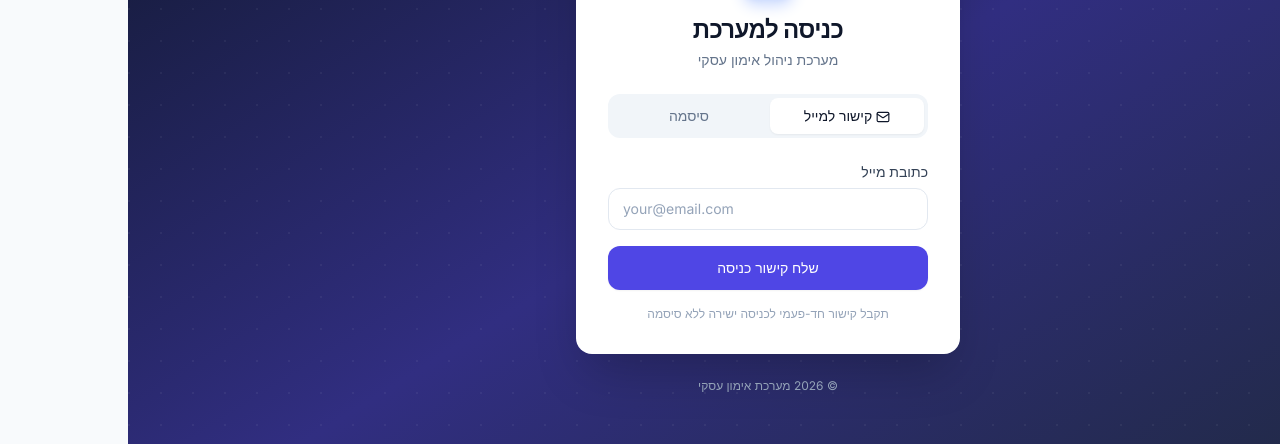
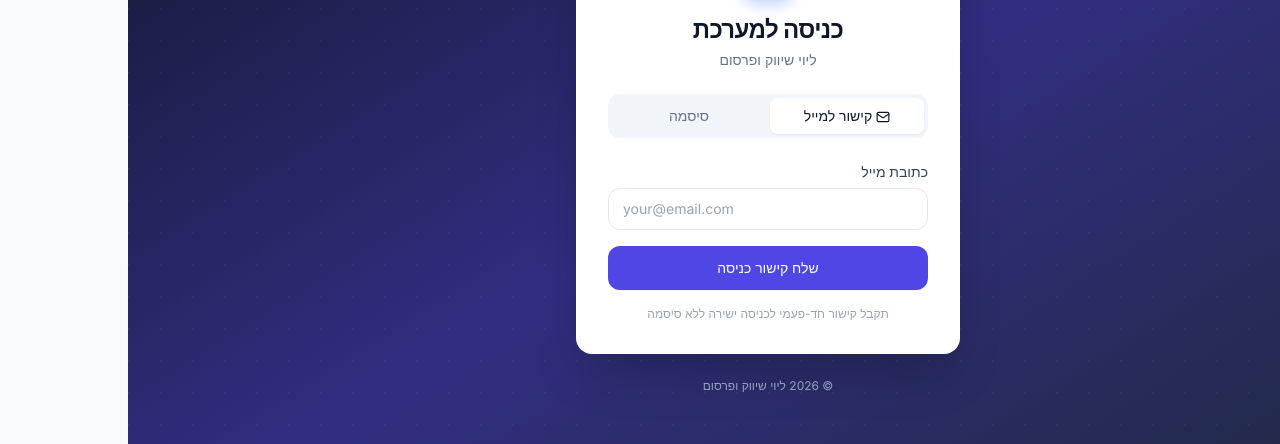
Before and after one commit to yhk207137-collab/coach-app, a React (Vite) app in the folder frontend/: page /login in a window 1280 px wide. Shown: the part 248-692 px from the top of the page. Built offline with nearby package versions, Linux system fonts and the light colour scheme; no server answers.

Commit message:
Rename system to ליוי שיווק ופרסום

```diff
--- a/frontend/src/components/Sidebar.tsx
+++ b/frontend/src/components/Sidebar.tsx
@@ -36,7 +36,7 @@ export default function Sidebar() {
             <Briefcase className="w-5 h-5 text-white" />
           </div>
           <div>
-            <p className="font-bold text-slate-900 text-sm leading-tight">מאמן עסקי</p>
+            <p className="font-bold text-slate-900 text-sm leading-tight">ליוי שיווק ופרסום</p>
             <p className="text-xs text-slate-400">{user?.name}</p>
           </div>
         </div>
--- a/frontend/src/pages/Login.tsx
+++ b/frontend/src/pages/Login.tsx
@@ -58,7 +58,7 @@ export default function Login() {
               <Briefcase className="w-7 h-7 text-white" />
             </div>
             <h1 className="text-2xl font-bold text-slate-900">כניסה למערכת</h1>
-            <p className="text-sm text-slate-500 mt-1">מערכת ניהול אימון עסקי</p>
+            <p className="text-sm text-slate-500 mt-1">ליוי שיווק ופרסום</p>
           </div>
 
           {/* Tabs */}
@@ -161,7 +161,7 @@ export default function Login() {
         </div>
 
         <p className="text-center text-slate-400 text-xs mt-6">
-          © {new Date().getFullYear()} מערכת אימון עסקי
+          © {new Date().getFullYear()} ליוי שיווק ופרסום
         </p>
       </div>
     </div>
```
